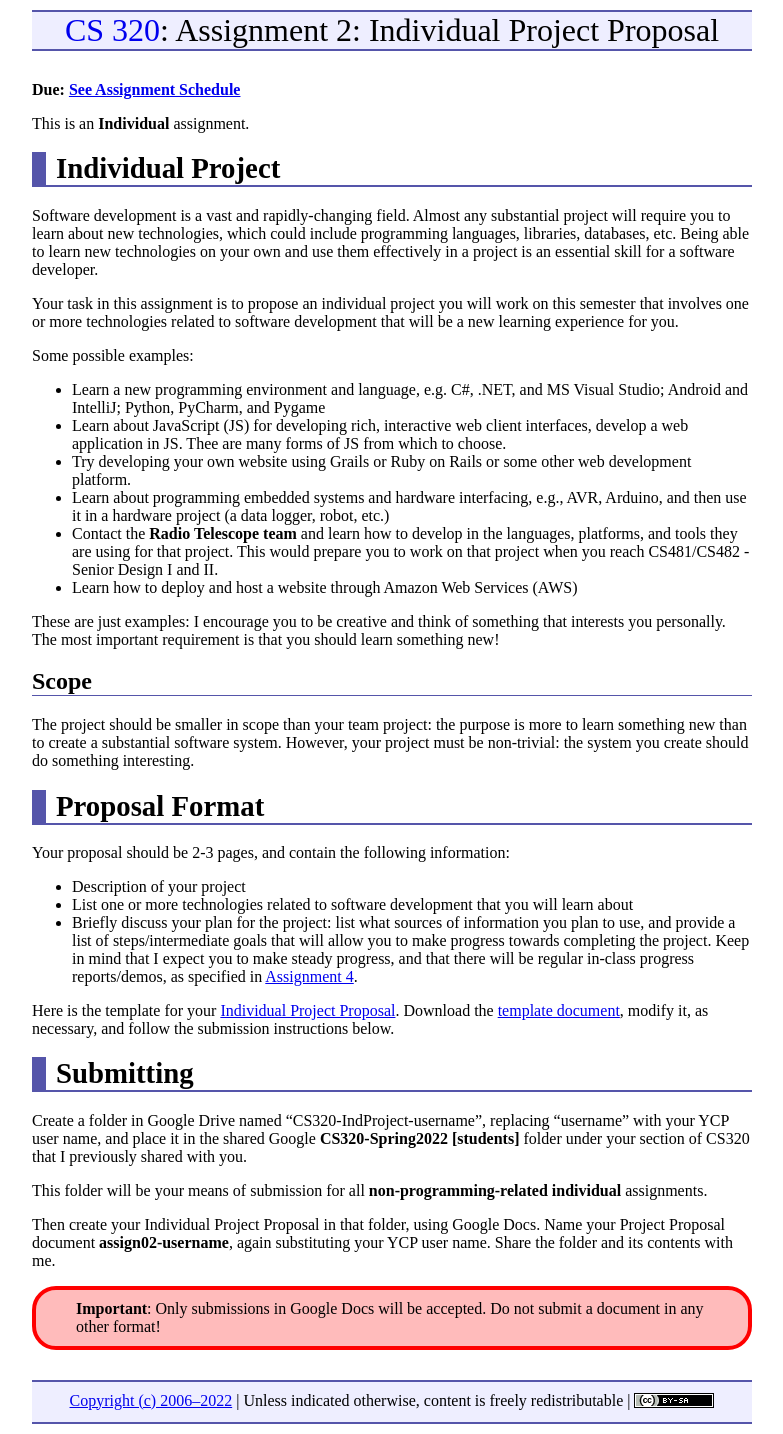
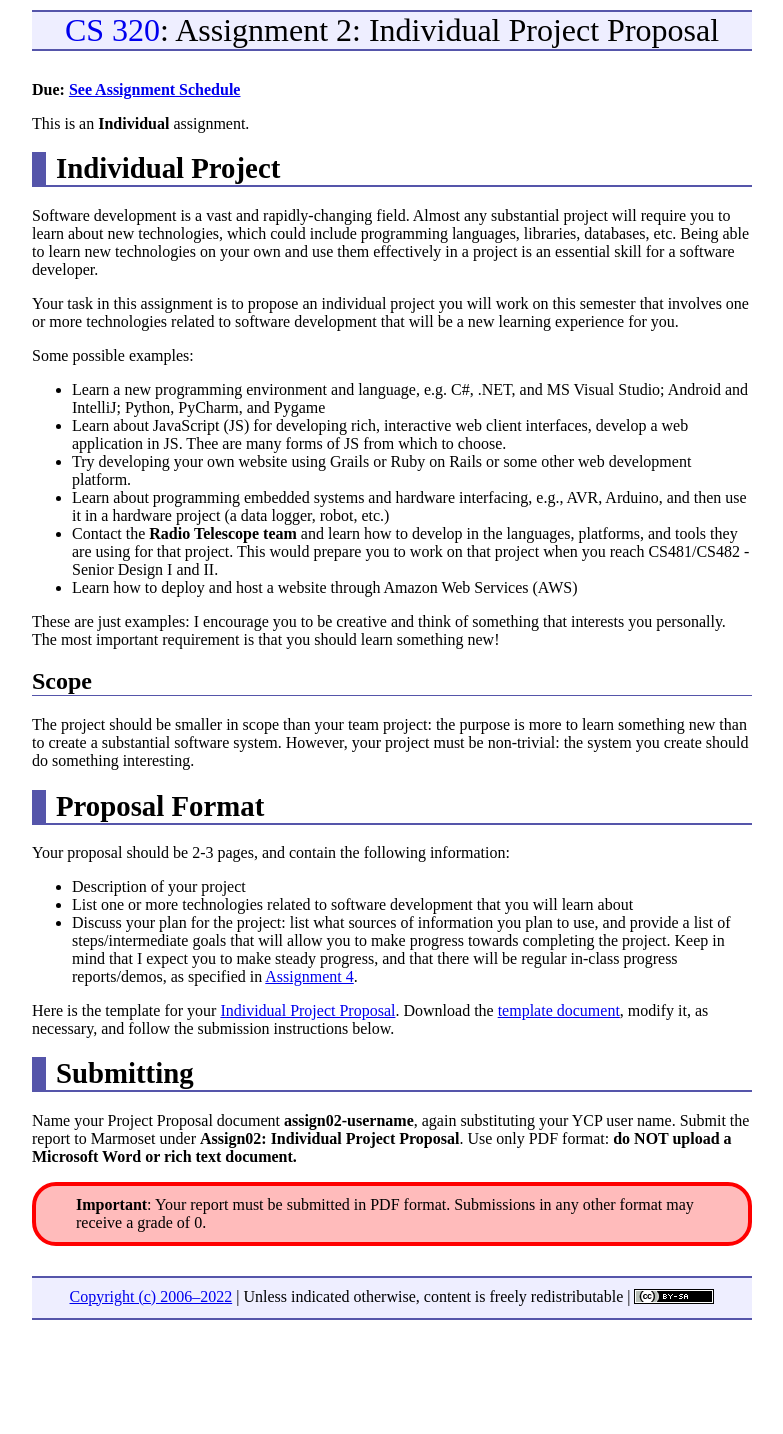
Before and after one commit to ycpcs/cs320-spring2022, a Jekyll site: the page built from assign/assign02.md, in a window 1280 px wide. Shown: the whole page, without its empty margins (248-1031 px from the left). Built offline with Jekyll 4.4.1, drawn with Linux system fonts in a browser that asks for light colours; after the commit the page ends 1330 px from its top, so only the background shows below that.

Commit message:
updated proposals, and destinations

```diff
--- a/assign/assign02.md
+++ b/assign/assign02.md
@@ -55,20 +55,15 @@ Your proposal should be 2-3 pages, and contain the following information:
 * Description of your project
 * List one or more technologies related to software development that you
   will learn about
-* Briefly discuss your plan for the project: list what sources of information you plan to use, and provide a list of steps/intermediate goals that will allow you to make progress towards completing the project.  Keep in mind that I expect you to make steady progress, and that there will be regular in-class progress reports/demos, as specified in [Assignment 4](assign04.html).
+* Discuss your plan for the project: list what sources of information you plan to use, and provide a list of steps/intermediate goals that will allow you to make progress towards completing the project.  Keep in mind that I expect you to make steady progress, and that there will be regular in-class progress reports/demos, as specified in [Assignment 4](assign04.html).
 
 Here is the template for your [Individual Project Proposal](CS320_Individual_Project_Proposal_Template.pdf).  Download the [template document](CS320_Individual_Project_Proposal_Template.docx), modify it, as necessary, and follow the submission instructions below.
 
 Submitting
 ==========
 
-Create a folder in Google Drive named "CS320-IndProject-username", replacing "username" with your YCP user name, and place it in the shared Google **CS320-Spring2022 [students]** folder under your section of CS320 that I previously shared with you.
-
-This folder will be your means of submission for all **non-programming-related individual** assignments.
-
-Then create your Individual Project Proposal in that folder, using Google Docs.  Name your Project Proposal document **assign02-username**, again substituting your YCP user name.  Share the folder and its contents with me.
+Name your Project Proposal document **assign02-username**, again substituting your YCP user name.  Submit the report to Marmoset under **Assign02: Individual Project Proposal**. Use only PDF format: **do NOT upload a Microsoft Word or rich text document.**
 
 <div class="callout">
-<b>Important</b>: Only submissions in Google Docs will be accepted.
-Do not submit a document in any other format!
+<b>Important</b>: Your report must be submitted in PDF format. Submissions in any other format may receive a grade of 0.
 </div>
```
Also changed, not shown: assign/assign09.md (+2 -2 lines), assign/index.md (+2 -2 lines), 6 other files.
